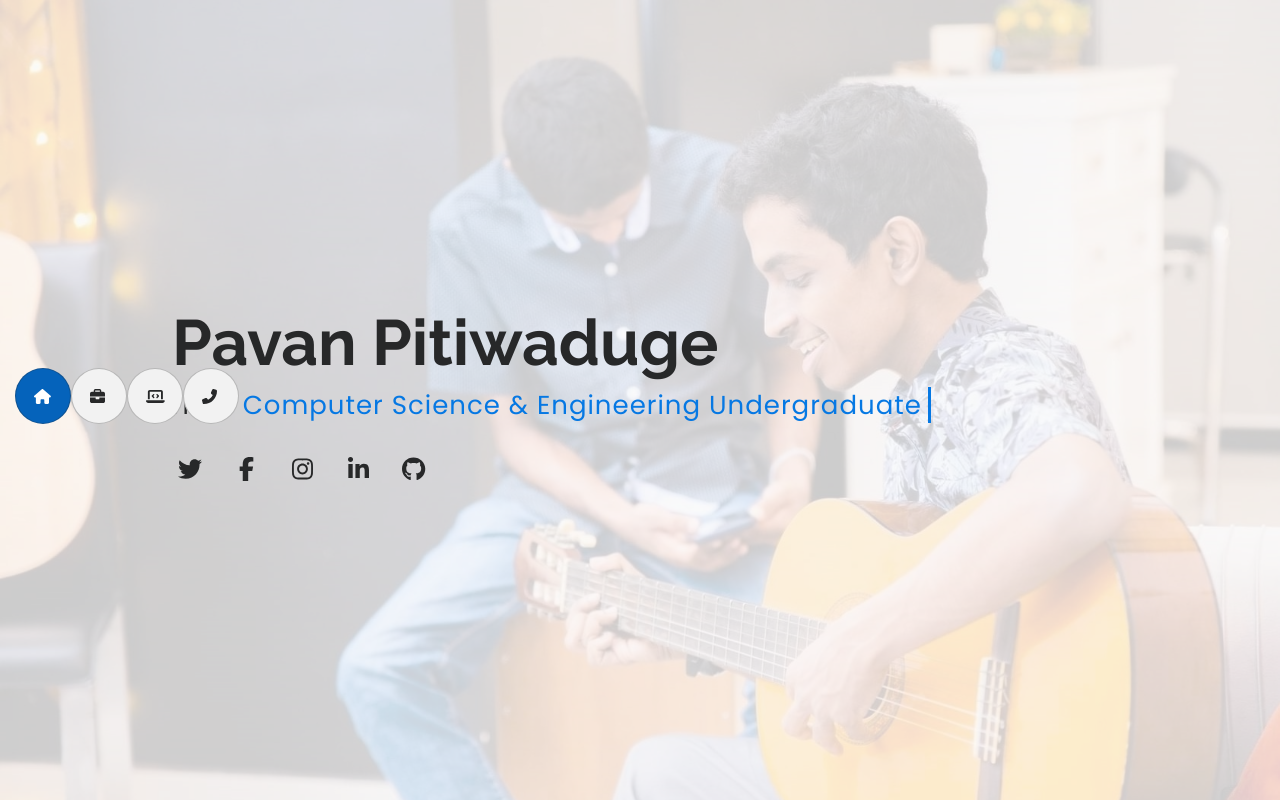
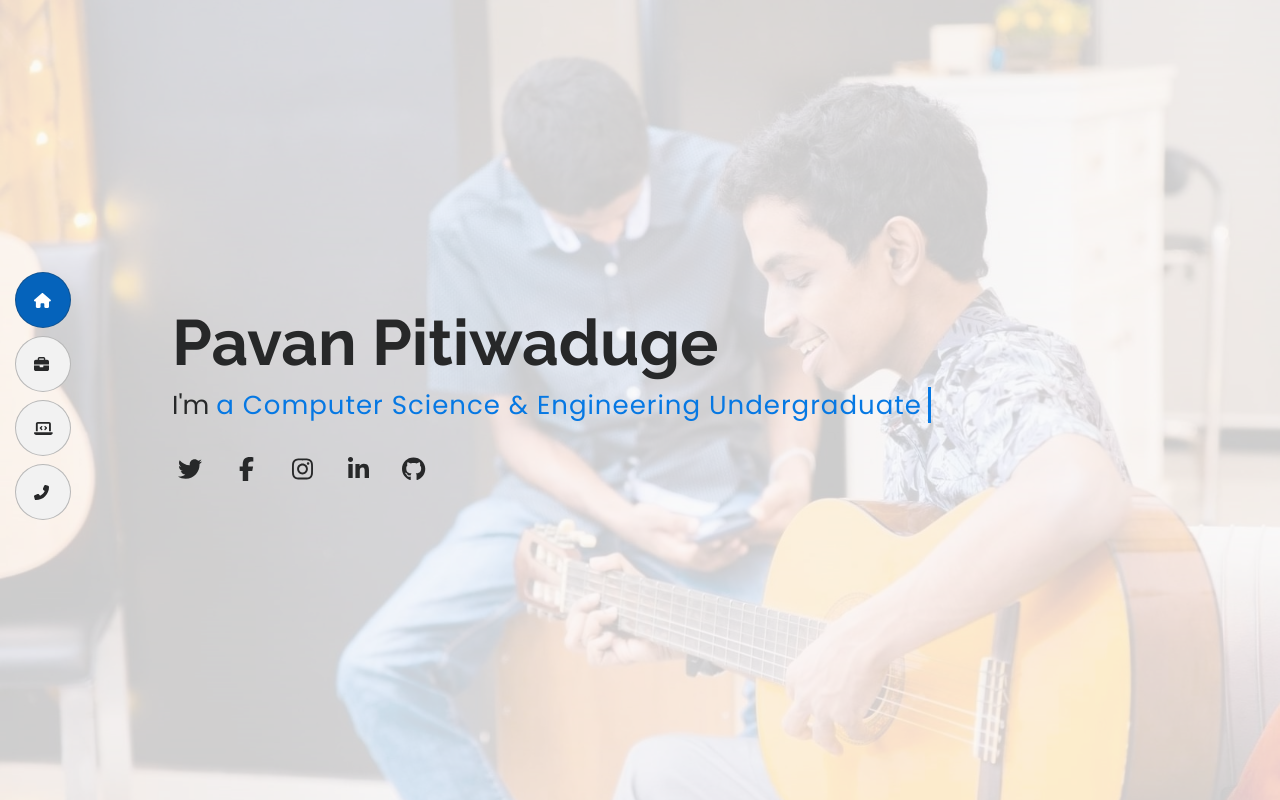
Before and after one commit to rajivaPavan/rajivaPavan.github.io, a Vue app: page / in a window 1280 px wide. Shown: the top 800 px of the page. Built offline with nearby package versions, Linux system fonts and the light colour scheme.

Commit message:
flex using tailwind

```diff
--- a/src/components/AppHeader.vue
+++ b/src/components/AppHeader.vue
@@ -12,7 +12,7 @@
   </div>
 
   <header id="header" class="d-flex flex-column justify-content-center">
-    <nav id="navbar" class="navbar nav-menu">
+    <nav id="navbar" class="nav-menu flex flex-column">
       <ul>
         <li v-for="(section,i) in sections">
           <a v-if="section.hash" :href="section.hash" class="nav-link" :class="i===0 ? ' active' :''">
```
